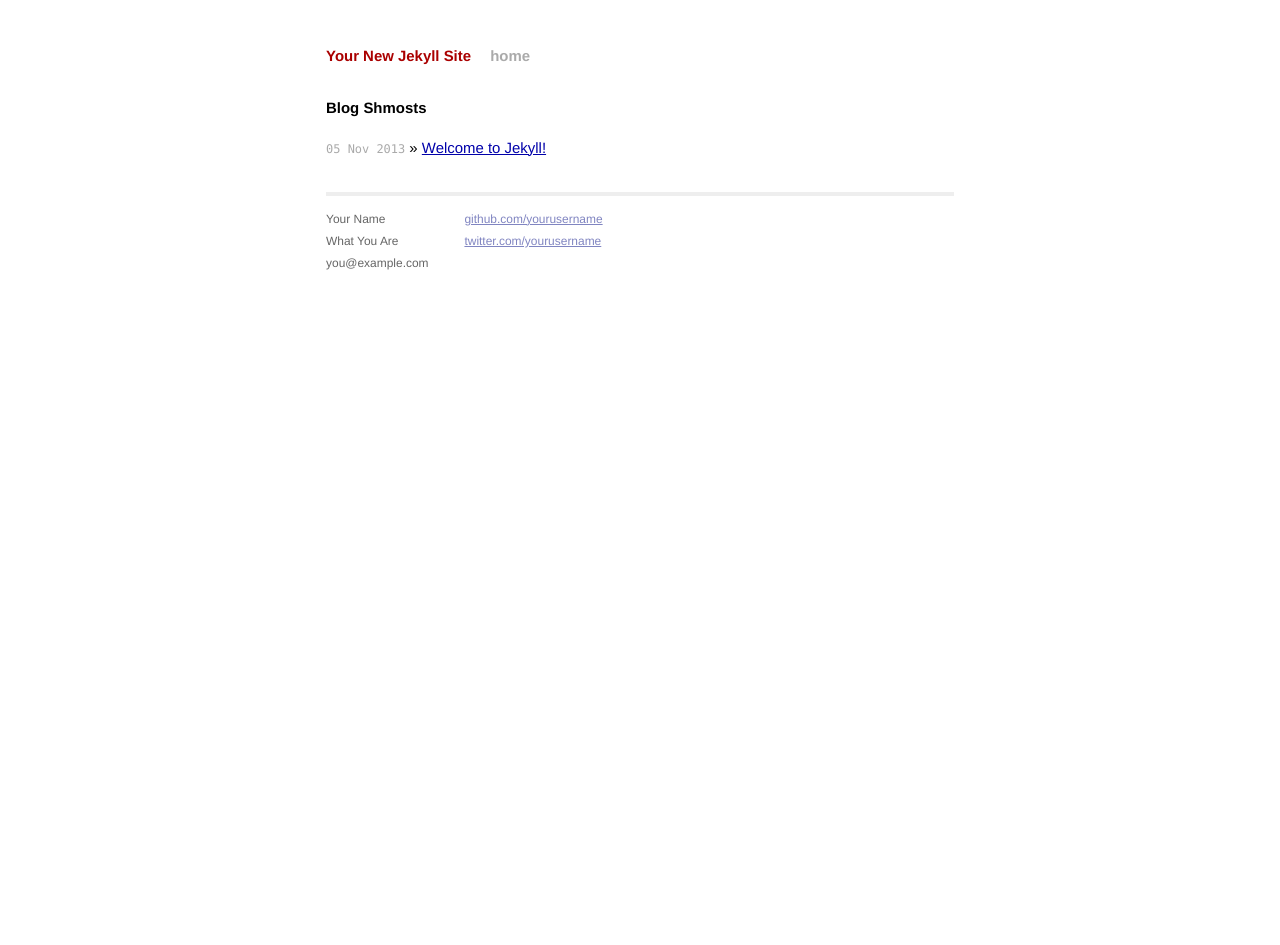
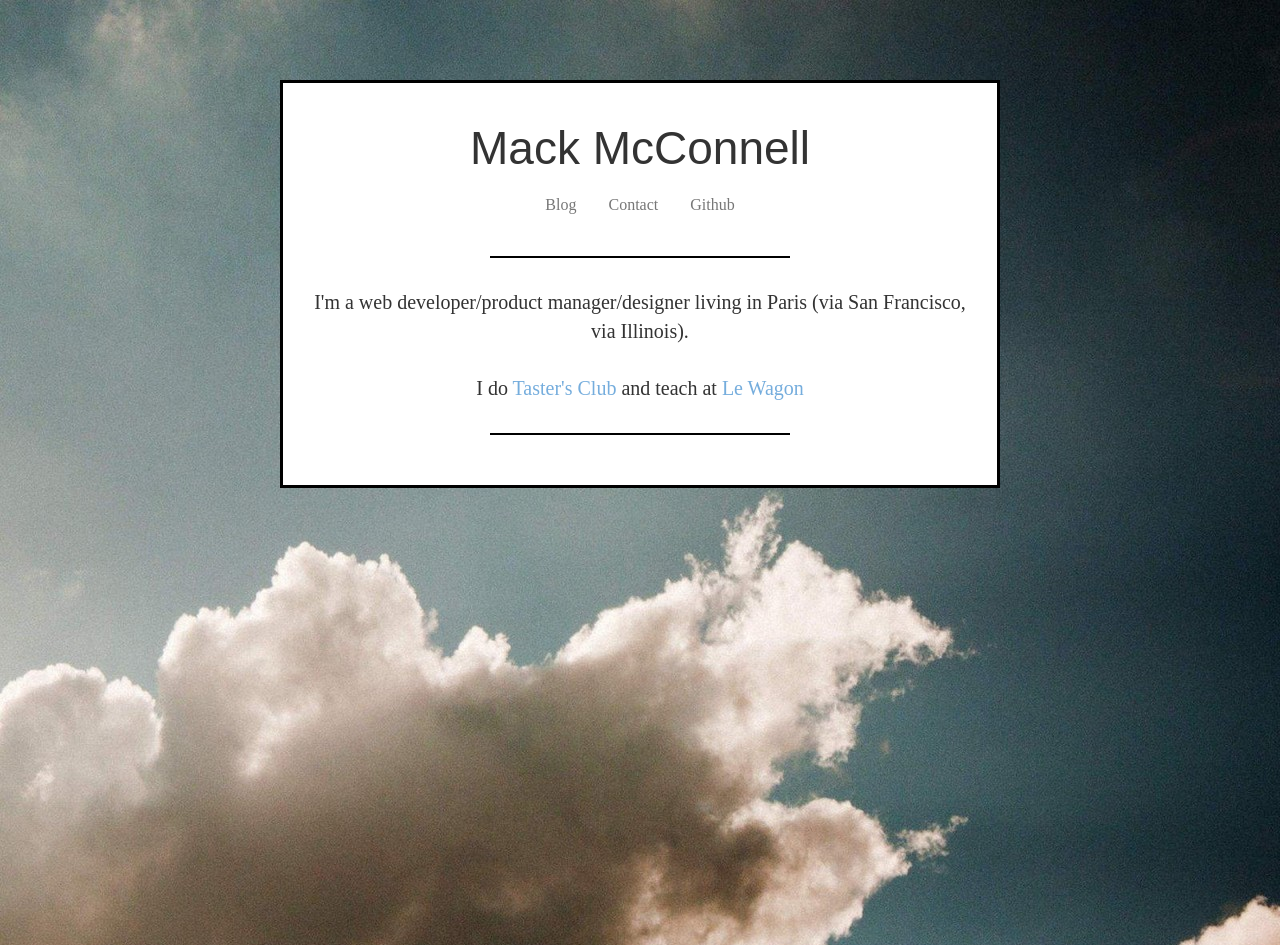
Before and after one commit to mackmcconnell/mackmcconnell.github.com, a Jekyll site: the page index.html, which Jekyll copies as it is, in a window 1280 px wide. Built offline with Jekyll 4.4.1, drawn with Linux system fonts in a browser that asks for light colours; nearby versions of some CDN libraries; Markdown is read by kramdown in place of the engine named in the settings.

Commit message:
Link styles from home and blog together

```diff
--- a/blog/index.html
+++ b/blog/index.html
@@ -11,6 +11,11 @@ CTYPE html>
 
         <!-- Custom CSS -->
         <link rel="stylesheet" href="/css/main.css">
+        <link rel='stylesheet' href='../styles/style.css' type='text/css'>
+        <script src="http://code.jquery.com/jquery-1.9.1.js"></script>
+        <script src="http://netdna.bootstrapcdn.com/bootstrap/3.0.1/js/bootstrap.min.js"></script>
+        <script type="text/javascript" src="//use.typekit.net/wls5rod.js"></script>
+        <script type="text/javascript">try{Typekit.load();}catch(e){}</script>
 
     </head>
     <body>
--- a/index.html
+++ b/index.html
@@ -1,13 +1,37 @@
----
-layout: default
-title: Your New Jekyll Site
----
+<html lang='en'>
+  <head>
+    <title>Mack McConnell</title>
 
-<div id="home">
-  <h1>Blog Shmosts</h1>
-  <ul class="posts">
-    {% for post in site.posts %}
-      <li><span>{{ post.date | date_to_string }}</span> &raquo; <a href="{{ post.url }}">{{ post.title }}</a></li>
-    {% endfor %}
-  </ul>
-</div>
+    <link rel="stylesheet" href="http://netdna.bootstrapcdn.com/bootstrap/3.0.1/css/bootstrap.min.css">
+    <link rel='stylesheet' href='styles/style.css' type='text/css'>
+    <script src="http://code.jquery.com/jquery-1.9.1.js"></script>
+    <script src="http://netdna.bootstrapcdn.com/bootstrap/3.0.1/js/bootstrap.min.js"></script>
+    <script type="text/javascript" src="//use.typekit.net/wls5rod.js"></script>
+    <script type="text/javascript">try{Typekit.load();}catch(e){}</script>
+  </head>
+  <body>
+    <div class='wrapper'>
+      <div class='content'>
+	<div class='header'>
+	  <h1 class='center'>Mack McConnell</h1>
+	  <div class='row'>
+	    <div class='span12 centered-pills'>
+	      <ul class='nav nav-pills'>
+		<li class='disabled'><a href="/blog">Blog</a></li>
+		<li class='disabled'><a href='/contact'>Contact</a></li>
+		<li class='disabled'><a href='http://github.com/mackmcconnell'>Github</a></li>
+	      </ul>
+	    </div>
+	  </div>
+	<div class='black-divider'></div>
+	<div class='about-text center'>
+	  I'm a web developer/product manager/designer living in Paris (via San Francisco, via Illinois).
+	  <br>
+	  <br>
+	  I do <a href='http://tastersclub.com/'>Taster's Club</a> and teach at <a href='http://lewagon.org'>Le Wagon</a>
+	</div>
+	<div class='black-divider'></div>
+      </div>
+    </div>
+  </body>
+</html>
--- /dev/null
+++ b/styles/style.css
@@ -0,0 +1,67 @@
+body {
+  background-image: url('../images/jet-sky.jpg');
+  background-size: cover;
+}
+
+h1 {
+  font-family: "futura-pt",sans-serif;
+}
+
+p {
+  font-family: "ff-tisa-web-pro",serif;
+}
+
+a {
+  color: #75ADDD;
+}
+
+a:hover {
+  color: #F1C960;
+  text-decoration: none;
+}
+
+.about-text {
+  font-family: "ff-tisa-web-pro",serif;
+  font-size: 20px;
+}
+
+
+
+.wrapper {
+  max-width: 720px;
+  margin: 0 auto;
+}
+
+.content {
+  background: white;
+  padding: 20px;
+  border: 3px solid black;
+  margin-top: 80px;
+}
+
+.center {
+  text-align: center;
+}
+
+.black-divider {
+  height: 2px;
+  background-color: black;
+  width: 300px;
+  margin: 30px auto;
+}
+
+.centered-pills {
+  text-align:center;
+  font-family: "ff-tisa-web-pro",serif;
+  font-size: 16px;
+}
+
+.centered-pills ul.nav-pills { display:inline-block; }
+.centered-pills li { display:inline; }
+.centered-pills a { float:left; }
+* html .centered-pills ul.nav-pills { display:inline; } /* IE6 */
+*+html .centered-pills ul.nav-pills { display:inline; } /* IE7 */
+
+h1 {
+  font-size: 46px;
+}
```
Also changed, not shown: images/jet-sky.jpg (added), 1 other file.
